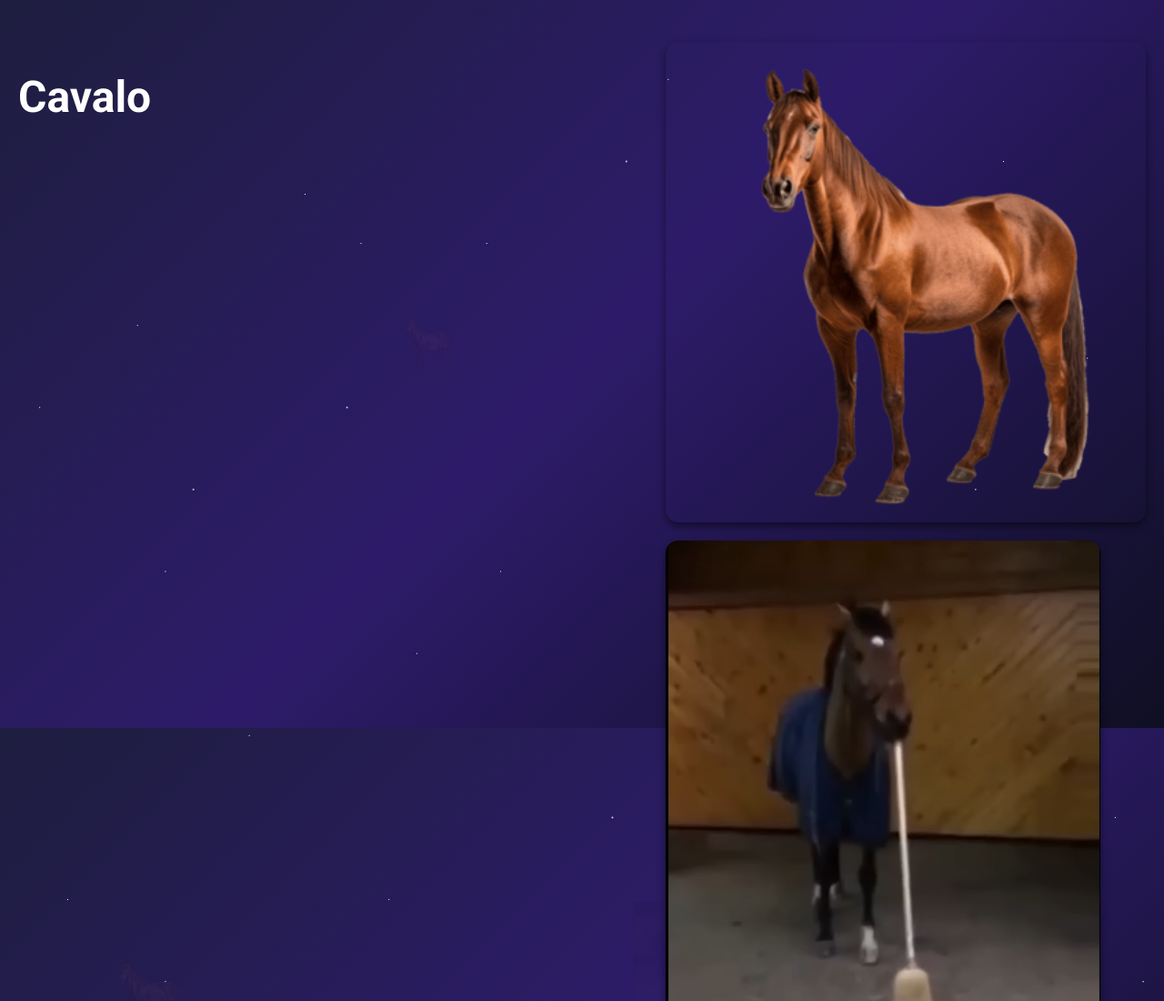
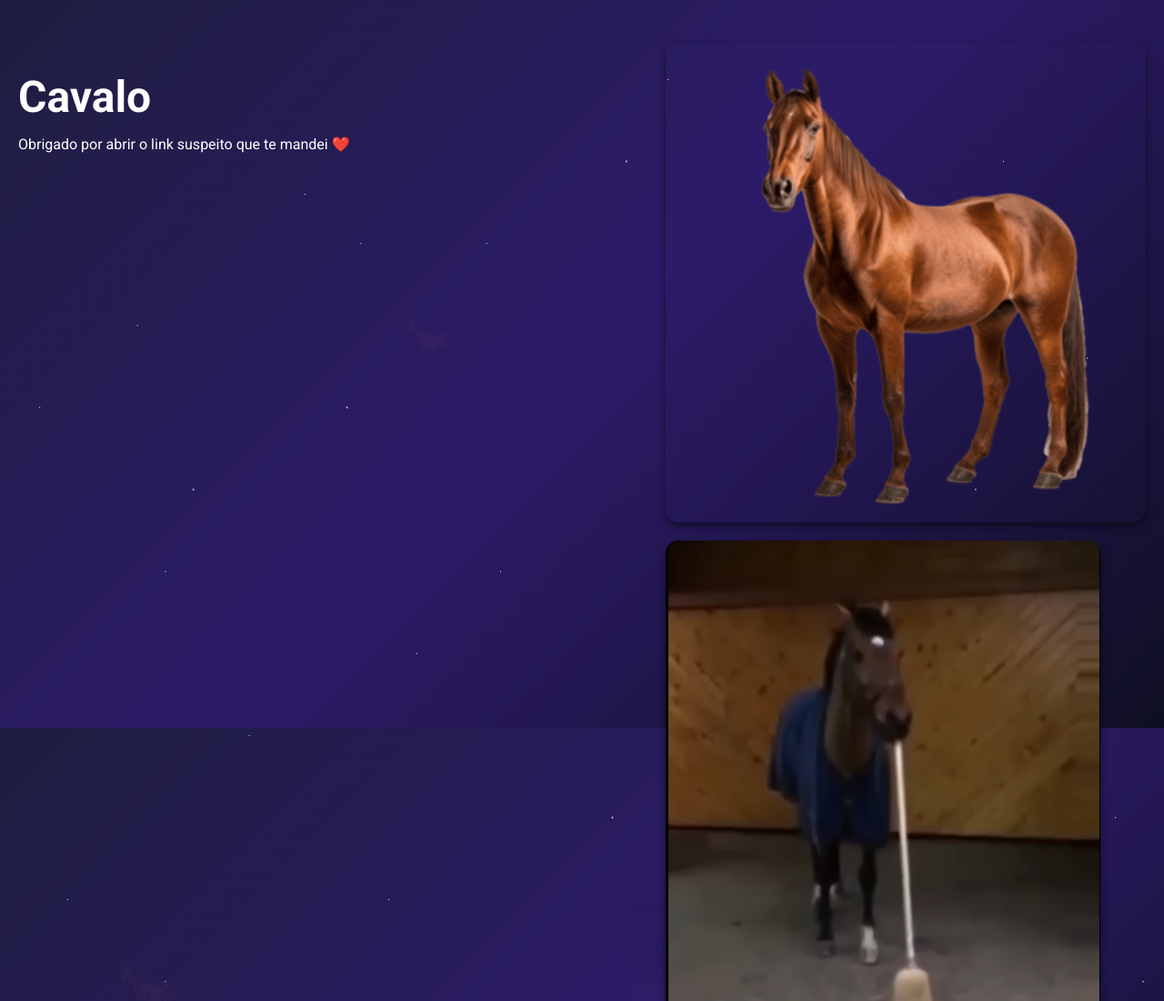
Before and after one commit to VitorM01/Piada, a plain HTML site: page index.html in a window 1280 px wide. Shown: the top 1100 px of the page at 91% size. Drawn offline with Linux system fonts and the light colour scheme.

Commit message:
Add friend message section in index.html
Added a friend message section to the header.

```diff
--- a/index.html
+++ b/index.html
@@ -10,6 +10,9 @@
 <body>
     <header>
         <h1 id="id1">Cavalo</h1>
+        <section class="friend-message">
+            <p>Obrigado por abrir o link suspeito que te mandei ❤️</p>
+        </section>
     </header>
     <main>
         <section class="hero-image">
```
